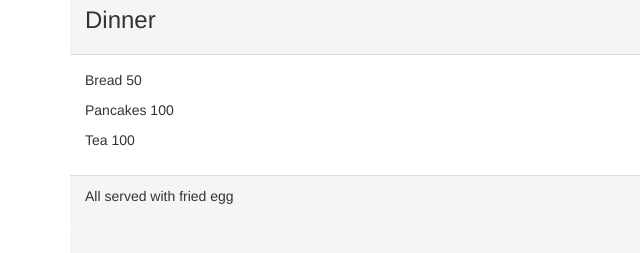
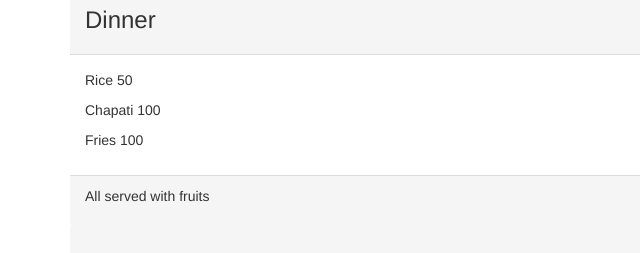
Before and after one commit to redin22/cafe, a plain HTML site: page index.html in a window 1280 px wide. Shown: the part 791-1044 px from the top of the page, 0-640 px from the left. Drawn offline with Linux system fonts and the light colour scheme.

```diff
--- a/index.html
+++ b/index.html
@@ -44,12 +44,12 @@
         <h3>Dinner</h3>
       </div>
       <div class="panel-body">
-        <p>Bread 50</p>
-        <p>Pancakes 100</p>
-        <p>Tea 100</p>
+        <p>Rice 50</p>
+        <p>Chapati 100</p>
+        <p>Fries 100</p>
       </div>
       <div class="panel-footer">
-        <p>All served with fried egg</p>
+        <p>All served with fruits</p>
       </div>
     </div>
     <div class="panel-default">
```
